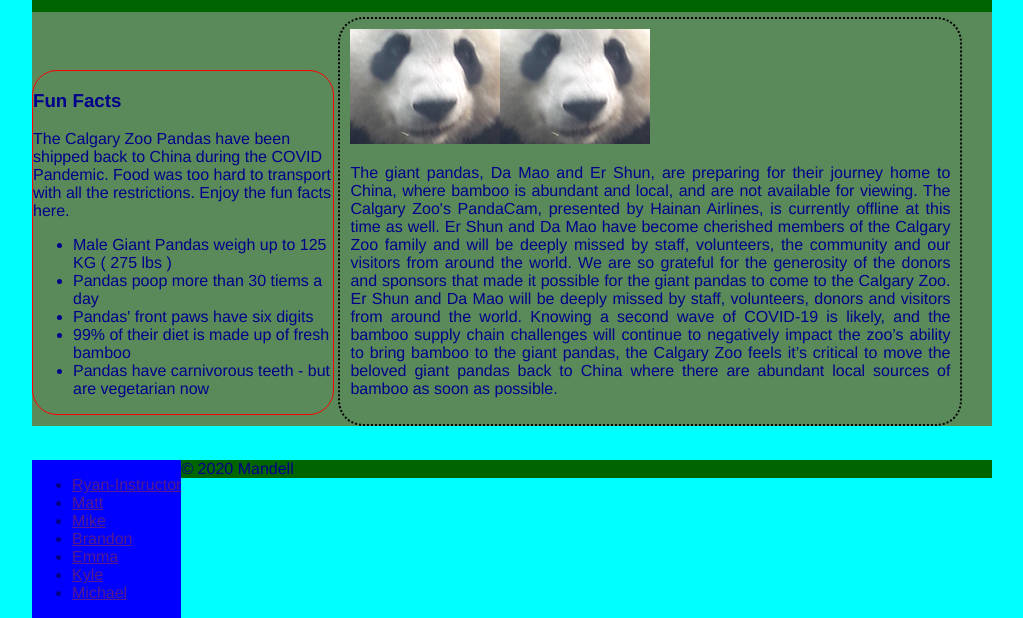
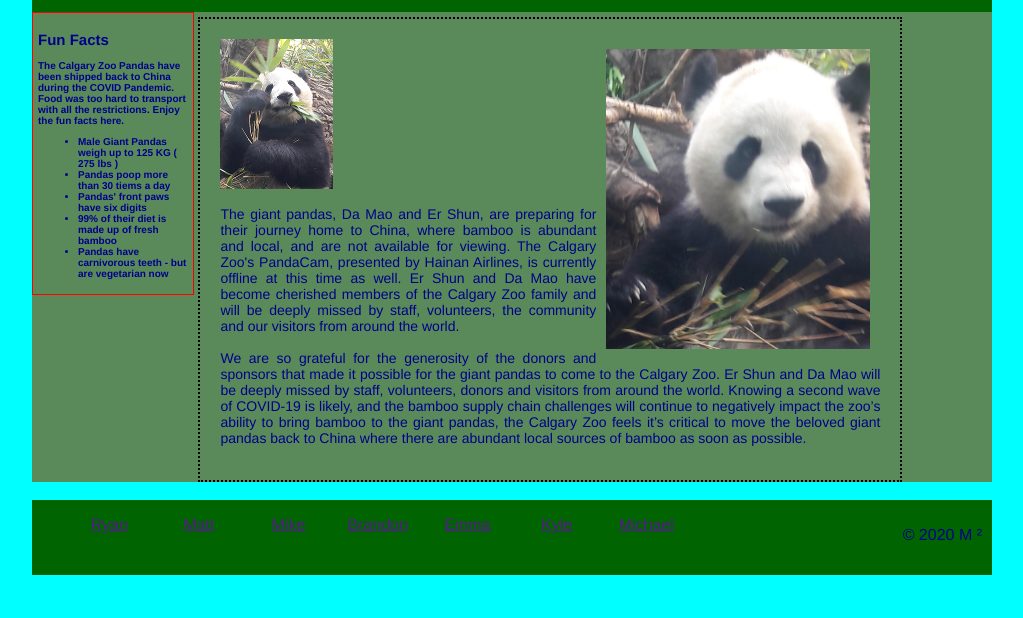
Before and after one commit to DaddyBearSEA/class-project, a plain HTML site: page index.html in a window 1280 px wide. Shown: the part 184-802 px from the top of the page, without its empty margins (128-1151 px from the left). Drawn offline with Linux system fonts and the light colour scheme.

Commit message:
added JS and reformatted the css and fixed some pictures

```diff
--- a/index.html
+++ b/index.html
@@ -20,8 +20,14 @@
         </nav>
     </header>
     <main>
+
         <section>
-            <h3>Fun Facts</h3>
+            <!-- <script src="js/ask-name.js"></script>
+            <script src="js/add-comment.js"></script>
+            <script src="js/add-preference.js"></script> -->
+
+
+            <h2>Fun Facts</h2>
             <p>The Calgary Zoo Pandas have been shipped back to China during the COVID Pandemic. Food was too hard to transport with all the restrictions. Enjoy the fun facts here.</p>
             <ul>
                 <li>Male Giant Pandas weigh up to 125 KG ( 275 lbs )</li>
@@ -32,14 +38,14 @@
             </ul>
         </section>
         <section id="description">
-            <img src="images/pandaicon.jpg" alt="PANDA IMAGE"><img id="hero" src="images/pandaicon.jpg" alt="PANDA IMAGE">
-            <p>The giant pandas, Da Mao and Er Shun, are preparing for their journey home to China, where bamboo is abundant and local, and are not available for viewing. The Calgary Zoo's PandaCam, presented by Hainan Airlines, is currently offline at this time as well. Er Shun and Da Mao have become cherished members of the Calgary Zoo family and will be deeply missed by staff, volunteers, the community and our visitors from around the world. We are so grateful for the generosity of the donors and sponsors that made it possible for the giant pandas to come to the Calgary Zoo. Er Shun and Da Mao will be deeply missed by staff, volunteers, donors and visitors from around the world.  Knowing a second wave of COVID-19 is likely, and the bamboo supply chain challenges will continue to negatively impact the zoo’s ability to bring bamboo to the giant pandas, the Calgary Zoo feels it’s critical to move the beloved giant pandas back to China where there are abundant local sources of bamboo as soon as possible.</p>
+            <img id="funphoto" src="images/pandasnack.jpg" alt="PANDA IMAGE"><img id="hero" src="images/calgarypanda.jpg" alt="Calgary Panda IMAGE">
+            <p>The giant pandas, Da Mao and Er Shun, are preparing for their journey home to China, where bamboo is abundant and local, and are not available for viewing. The Calgary Zoo's PandaCam, presented by Hainan Airlines, is currently offline at this time as well. Er Shun and Da Mao have become cherished members of the Calgary Zoo family and will be deeply missed by staff, volunteers, the community and our visitors from around the world. <br><br>We are so grateful for the generosity of the donors and sponsors that made it possible for the giant pandas to come to the Calgary Zoo. Er Shun and Da Mao will be deeply missed by staff, volunteers, donors and visitors from around the world.  Knowing a second wave of COVID-19 is likely, and the bamboo supply chain challenges will continue to negatively impact the zoo’s ability to bring bamboo to the giant pandas, the Calgary Zoo feels it’s critical to move the beloved giant pandas back to China where there are abundant local sources of bamboo as soon as possible.</p>
         </section>
     </main>
      <footer>
         <nav>
             <ul>
-                <li><a href="">Ryan-Instructor</a></li>
+                <li><a href="">Ryan</a></li>
                 <li><a href="">Matt</a></li>
                 <li><a href="">Mike</a></li>
                 <li><a href="">Brandon</a></li>
@@ -48,7 +54,7 @@
                 <li><a href="">Michael</a></li>
             </ul>
         </nav>
-        <p>&copy 2020 Mandell</p>
+        <p>&copy 2020 M &sup2;</p>
     </footer>
 </body>
 </html>
--- /dev/null
+++ b/js/ask-name.js
@@ -0,0 +1,3 @@
+var username = prompt('What is your Panda Name?');
+
+document.write('<h3>Hello ' + username + '</h3>');
--- a/style.css
+++ b/style.css
@@ -64,56 +64,71 @@ main{
     margin: 0px auto;
     width: 960px;
     background-color: rgb(90, 138, 90);
+
 }
 
 section {
    /* Fun Facts */
-    width: 300px;
+    width: 150px;
     display: inline-block;
     border: 1px solid red;
-    border-radius: 25px;
     text-align: left;
+    font-size: 10px;
+    vertical-align: top;
+    padding: 5px;
+    font-weight: bolder;
+
 
 
 }
+#funphoto {
+    height: 150px;
+}
 /* main hero and description */
 #description{
-    width: 600px;
+    width: 660px;
     display: inline-block;
     border: 2px dotted black;
     margin-top: 5px;
-    padding: 10px;
+    padding: 20px;
     text-align: justify;
+    font-size: 14px;
+    font-weight: lighter;
 
 }
-#desscription > img {
-    border: blue;
-    margin: 100px;
+
+#hero{
     float: right;
-
+    height: 300px;
+    padding: 10px;
+    border-width: 5px;
 }
 
 /* footer alignment */
 
 footer {
     margin: 0px auto;
-
     width: 960px;
     background-color: darkgreen;
-
+    height: 75px;
 
 }
 
 footer > nav {
     float: left;
-    background-color: blue;
+}
+
+footer > nav > ul > li {
+    display: inline-block;
+    width: 75px;
+    margin-right: 10px;
+    text-align: center;
+
 
 }
-footer > nav> ul > li>{
-    display: inline-block;
-    width: 100px;
-    border: 1px solid black;
-    margin-right: 30px;
-    border-radius: 25px;
-    text-align: center;
+
+
+footer > p {
+    float: right;
+    padding: 10px;
 }
```
Also changed, not shown: add-comment.html (added, +14 -0 lines), js/add-comment.js (added, +16 -0 lines), js/add-preference.js (added, +12 -0 lines), images/pandasnack.jpg (added).
